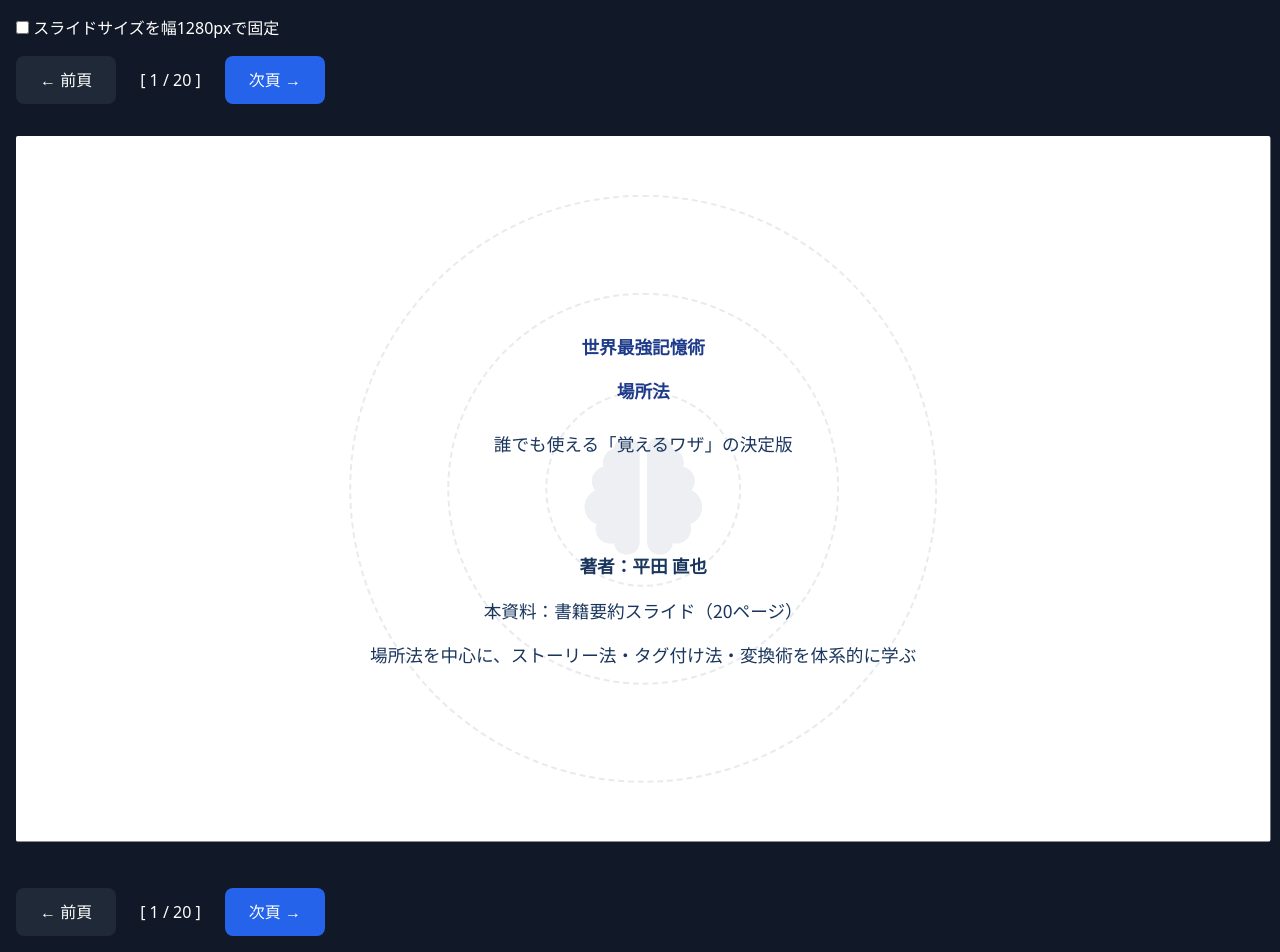
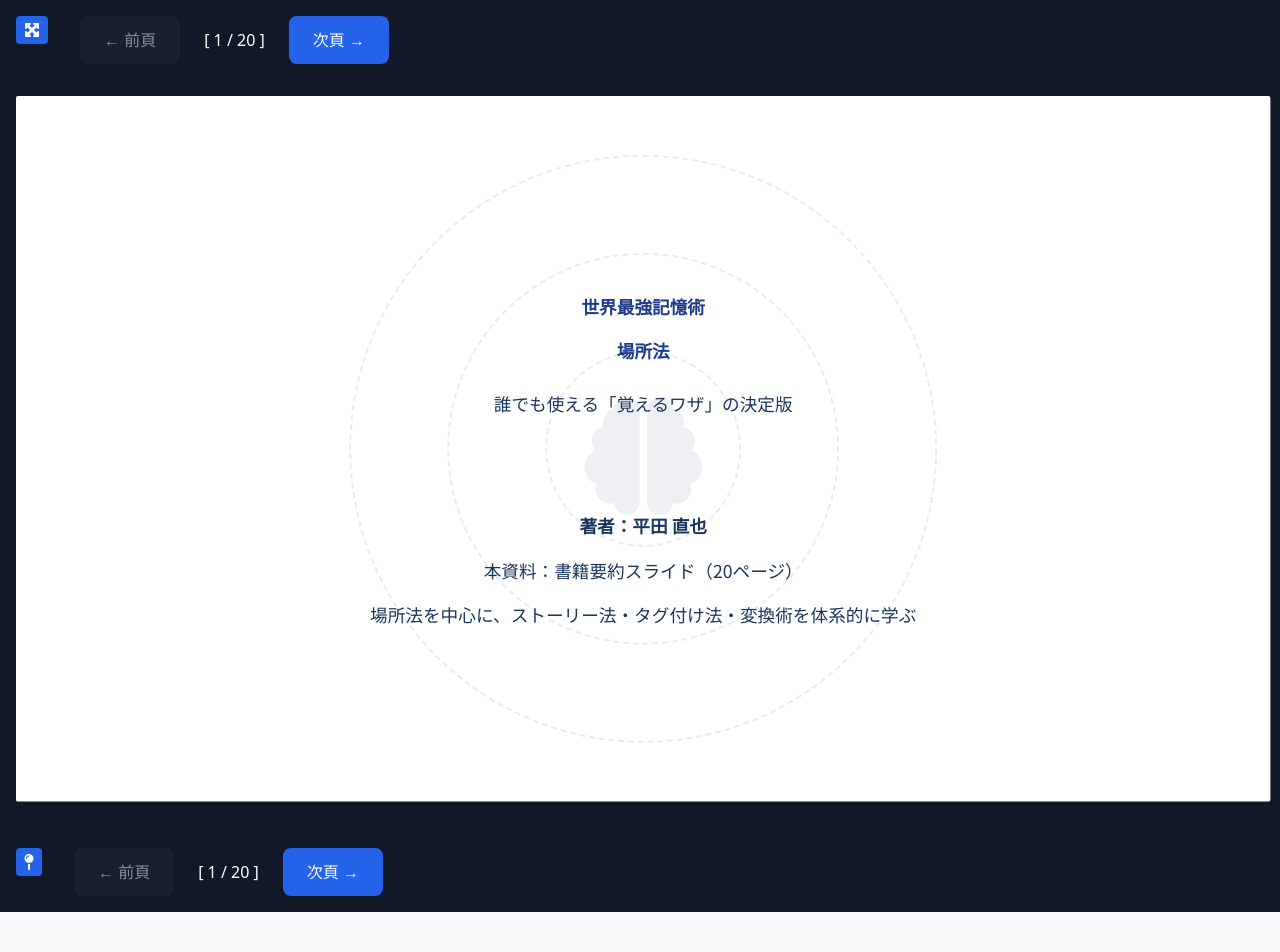
Before and after one commit to sana91/slide-manager-app, a Nuxt app: page /slide/B07NDW68MK/1 in a window 1280 px wide. After the commit the page ends 912 px from the top, so only its background shows below. Built offline with nearby package versions, Linux system fonts and the light colour scheme.

Commit message:
最大化とピンのアイコンボタン設置

```diff
--- a/components/slidePageWrapper.vue
+++ b/components/slidePageWrapper.vue
@@ -1,17 +1,19 @@
 <template>
   <div class="min-h-screen bg-gray-900 text-white container px-4 py-4">
-    <div v-if="!invisibleNav" class="mb-4 flex justify-start items-center">
-      <div>
-        <label for="isFixedSlideSize" class="text-gray-400">
-          <input type="checkbox" id="isFixedSlideSize"
-            v-model="isFixedSlideSize"
-            placeholder="スライドサイズを幅1280pxで固定" />
-          <span class="text-white"> スライドサイズを幅1280pxで固定</span>
-        </label>
+    <div v-if="!invisibleNav" class="mb-8 flex justify-start items-start" key="top-navi">
+      <div class="mr-8">
+        <button
+          type="button"
+          class="icon-toggle-button"
+          :class="{ 'is-active': isFixedSlideSize }"
+          @click="onClickToggleMaximizeButton"
+          aria-pressed="isFixedSlideSize ? 'true' : 'false'"
+          title="スライドサイズを幅1280pxで固定"
+        >
+          <i v-if="isFixedSlideSize" class="fa-solid fa-right-to-bracket rotate-180"></i>
+          <i v-else class="fa-solid fa-maximize"></i>
+        </button>
       </div>
-    </div>
-
-    <div v-if="!invisibleNav" class="mb-8 flex justify-start items-center">
       <div>
         <NuxtLink
           v-if="currentPage > 1"
@@ -22,7 +24,7 @@
         </NuxtLink>
         <div
           v-else
-          class="inline-block bg-gray-800 text-white px-6 py-3 rounded-lg transition-colors"
+          class="inline-block bg-gray-800 text-white px-6 py-3 rounded-lg transition-colors opacity-50"
         >
           ← 前頁
         </div>
@@ -44,7 +46,7 @@
         </NuxtLink>
         <div
           v-else
-          class="inline-block bg-gray-800 text-white px-6 py-3 rounded-lg transition-colors"
+          class="inline-block bg-gray-800 text-white px-6 py-3 rounded-lg transition-colors opacity-50"
         >
           次頁 →
         </div>
@@ -58,7 +60,24 @@
       <slot></slot>
     </div>
 
-    <div v-if="!invisibleNav" class="mt-8 flex justify-start items-center">
+    <div v-if="!invisibleNav" class="mt-8 flex justify-start items-start"
+      :class="{ 'is-fixed-bottom': isFixedBottomNav }"
+      key="bottom-navi"
+    >
+      <div class="mr-8">
+        <button
+          type="button"
+          class="icon-fixed-nav-button"
+          :class="{ 'is-active': isFixedBottomNav }"
+          @click="onClickFixNavButton"
+          aria-pressed="isFixedBottomNav ? 'true' : 'false'"
+          title="スライドサイズを幅1280pxで固定"
+        >
+          <i v-if="isFixedBottomNav" class="fa-solid fa-map-pin"></i>
+          <i v-else class="fa-solid fa-map-pin"></i>
+        </button>
+      </div>
+
       <div>
         <NuxtLink
           v-if="currentPage > 1"
@@ -69,7 +88,7 @@
         </NuxtLink>
         <div
           v-else
-          class="inline-block bg-gray-800 text-white px-6 py-3 rounded-lg transition-colors"
+          class="inline-block bg-gray-800 text-white px-6 py-3 rounded-lg transition-colors  opacity-50"
         >
           ← 前頁
         </div>
@@ -91,7 +110,7 @@
         </NuxtLink>
         <div
           v-else
-          class="inline-block bg-gray-800 text-white px-6 py-3 rounded-lg transition-colors"
+          class="inline-block bg-gray-800 text-white px-6 py-3 rounded-lg transition-colors  opacity-50"
         >
           次頁 →
         </div>
@@ -109,6 +128,8 @@ const invisibleNav = computed(() => route.query.invisible_navigation === '1')
 // LocalStrageとComposablesの値を取得
 const { useCheckbox } = useCheckboxStore()
 const isFixedSlideSize = useCheckbox('is-fixed-slide-size')
+const isFixedBottomNav = useCheckbox('is-fixed-bottom-nav')
+
 
 interface Props {
   slideId: string
@@ -150,6 +171,22 @@ const fitScaleStyles = computed(() => {
   return `transform: scale(${scaleRate}); transform-origin: 0 0;`
 })
 
+
+const _toggleMaximize = () => {
+  isFixedSlideSize.value = !isFixedSlideSize.value
+}
+const _toggleBottomnav = () => {
+  isFixedBottomNav.value = !isFixedBottomNav.value
+}
+
+const onClickToggleMaximizeButton = () => {
+  _toggleMaximize()
+}
+const onClickFixNavButton = () => {
+  _toggleBottomnav()
+}
+
+
 // マウント時にcontentの幅を計測
 onMounted(() => {
   const updateWidth = () => {
@@ -177,3 +214,38 @@ onMounted(() => {
   })
 })
 </script>
+
+<style type="text/css">
+
+.icon-toggle-button, .icon-fixed-nav-button {
+  @apply bg-blue-600 hover:bg-blue-700;
+  border: none;
+  padding: 6px 8px;
+  cursor: pointer;
+  display: inline-flex;
+  align-items: center;
+  justify-content: center;
+  border-radius: 4px;
+  transition: background-color 0.2s ease, transform 0.1s ease;
+}
+
+.icon-toggle-button i, .icon-fixed-nav-button i {
+  font-size: 16px;
+}
+
+.icon-fixed-nav-button.is-active {
+  background-color: #eee;
+  @apply bg-orange-300 hover:bg-orange-400;
+  transform: scale(0.95);
+}
+
+.icon-fixed-nav-button.is-active i {
+  opacity: 0.7;
+}
+
+.is-fixed-bottom {
+  @apply absolute z-50 pb-8 bottom-0;
+  margin: auto;
+  opacity: 0.9;
+}
+</style>
```
